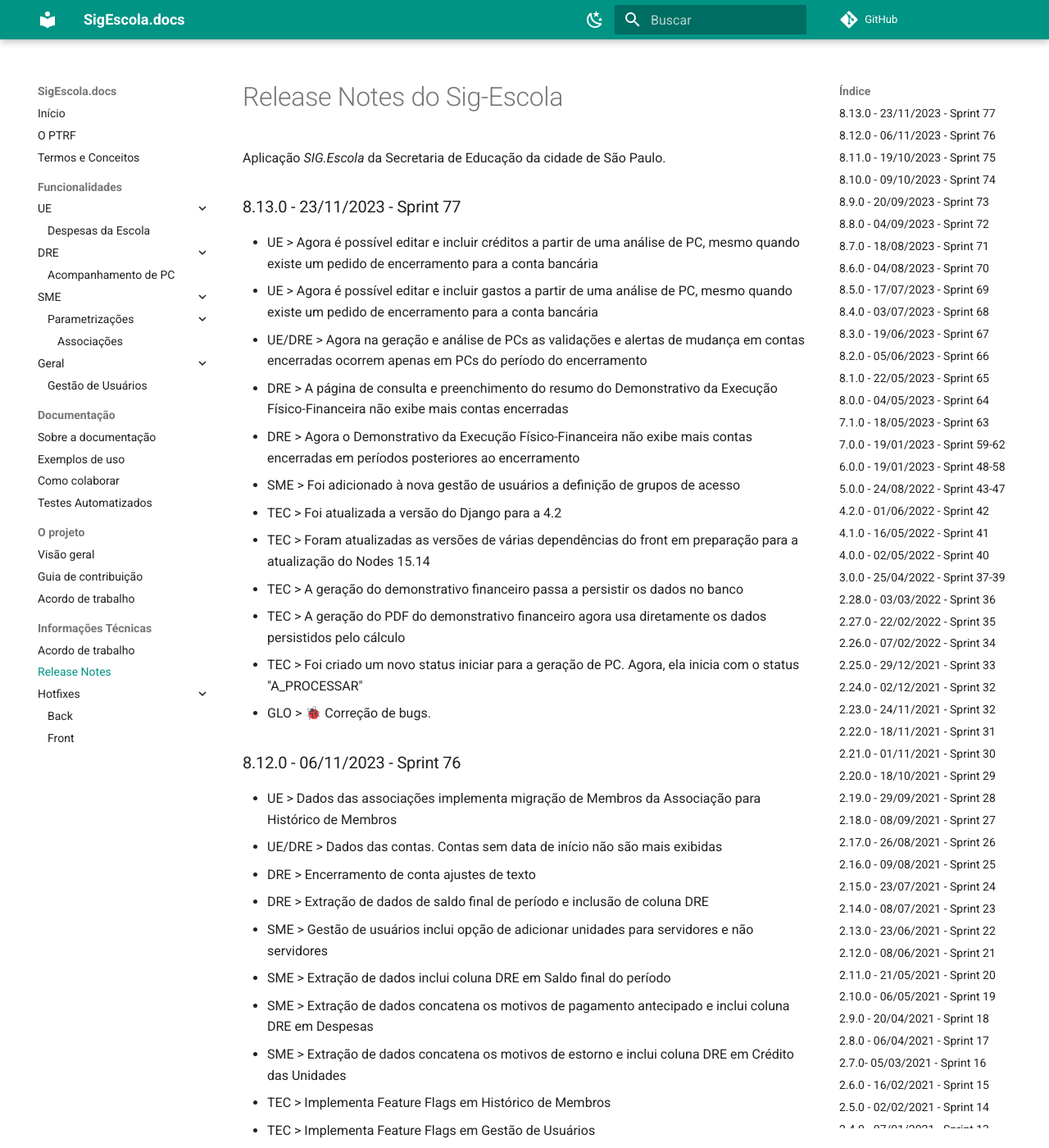
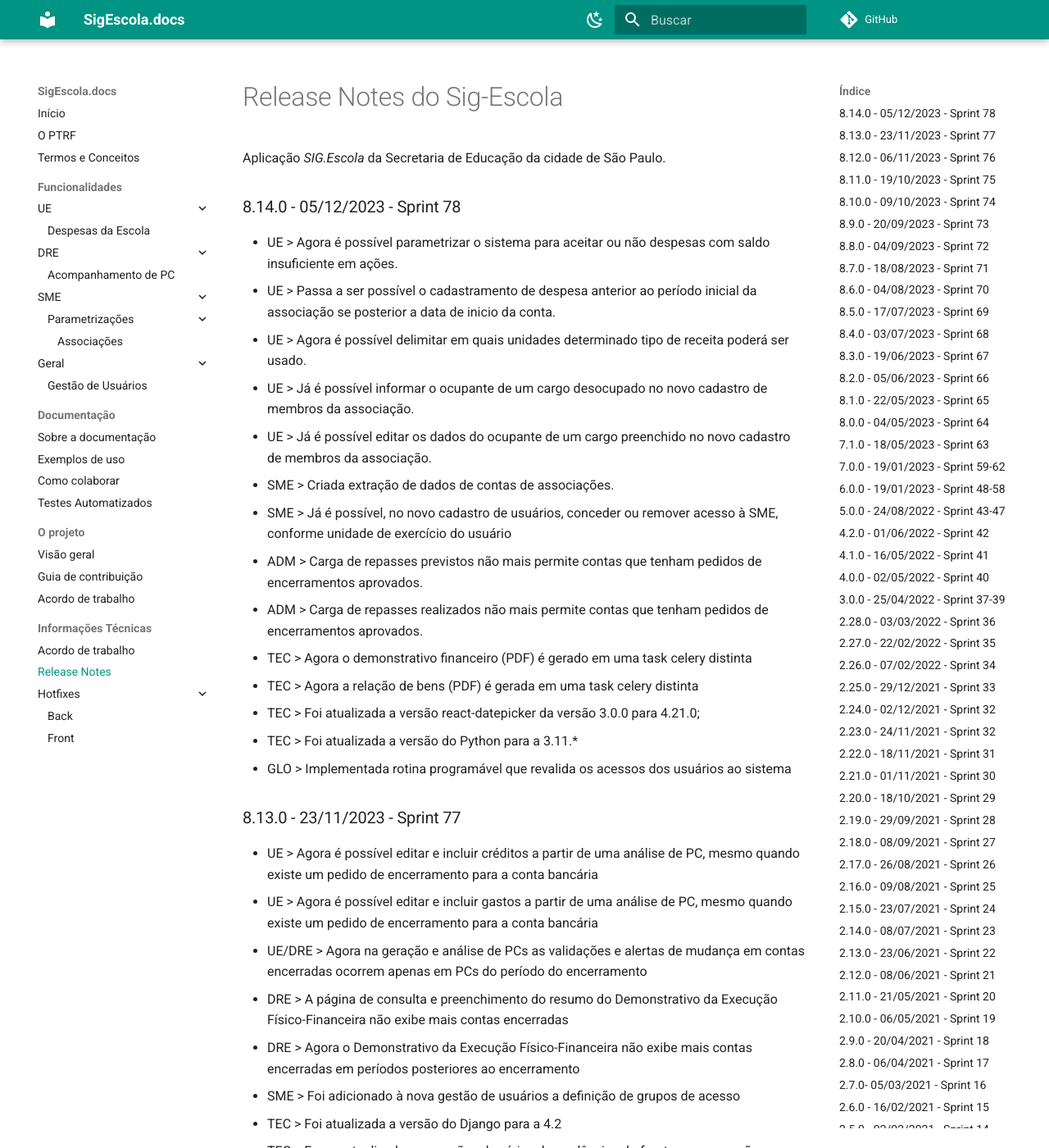
Before and after one commit to prefeiturasp/SME-PTRF-Docs, an MkDocs documentation site: the page built from docs/projeto/release_notes.md, in a window 1280 px wide and 1400 px high. Shown: the whole window at 82% size. Built offline with MkDocs 1.6.1 and Material for MkDocs 9.7.7, drawn with Linux system fonts in a browser that asks for light colours; comment, search, counter and statistics services are not loaded.

Commit message:
Update release_notes.md

```diff
--- a/docs/projeto/release_notes.md
+++ b/docs/projeto/release_notes.md
@@ -1,6 +1,23 @@
 # Release Notes do Sig-Escola
 
 Aplicação *SIG.Escola* da Secretaria de Educação da cidade de São Paulo.
+
+### 8.14.0 - 05/12/2023 - Sprint 78
+
+* UE > Agora é possível parametrizar o sistema para aceitar ou não despesas com saldo insuficiente em ações.
+* UE > Passa a ser possível o cadastramento de despesa anterior ao período inicial da associação se posterior a data de inicio da conta.
+* UE > Agora é possível delimitar em quais unidades determinado tipo de receita poderá ser usado.
+* UE > Já é possível informar o ocupante de um cargo desocupado no novo cadastro de membros da associação.
+* UE > Já é possível editar os dados do ocupante de um cargo preenchido no novo cadastro de membros da associação.
+* SME > Criada extração de dados de contas de associações.
+* SME > Já é possível, no novo cadastro de usuários, conceder ou remover acesso à SME, conforme unidade de exercício do usuário
+* ADM > Carga de repasses previstos não mais permite contas que tenham pedidos de encerramentos aprovados.
+* ADM > Carga de repasses realizados não mais permite contas que tenham pedidos de encerramentos aprovados.
+* TEC > Agora o demonstrativo financeiro (PDF) é gerado em uma task celery distinta
+* TEC > Agora a relação de bens (PDF) é gerada em uma task celery distinta
+* TEC > Foi atualizada a versão react-datepicker da versão 3.0.0 para 4.21.0;
+* TEC > Foi atualizada a versão do Python para a 3.11.*
+* GLO > Implementada rotina programável que revalida os acessos dos usuários ao sistema
 
 ### 8.13.0 - 23/11/2023 - Sprint 77
 * UE > Agora é possível editar e incluir créditos a partir de uma análise de PC, mesmo quando existe um pedido de encerramento para a conta bancária
```
